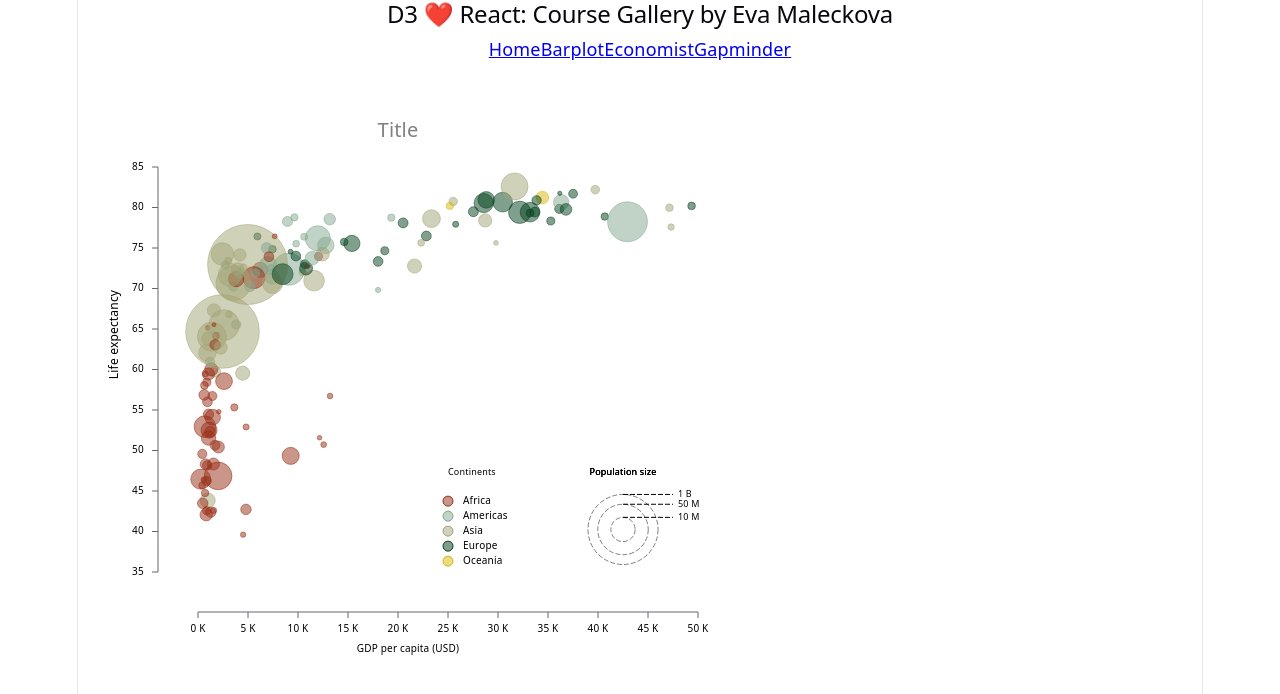
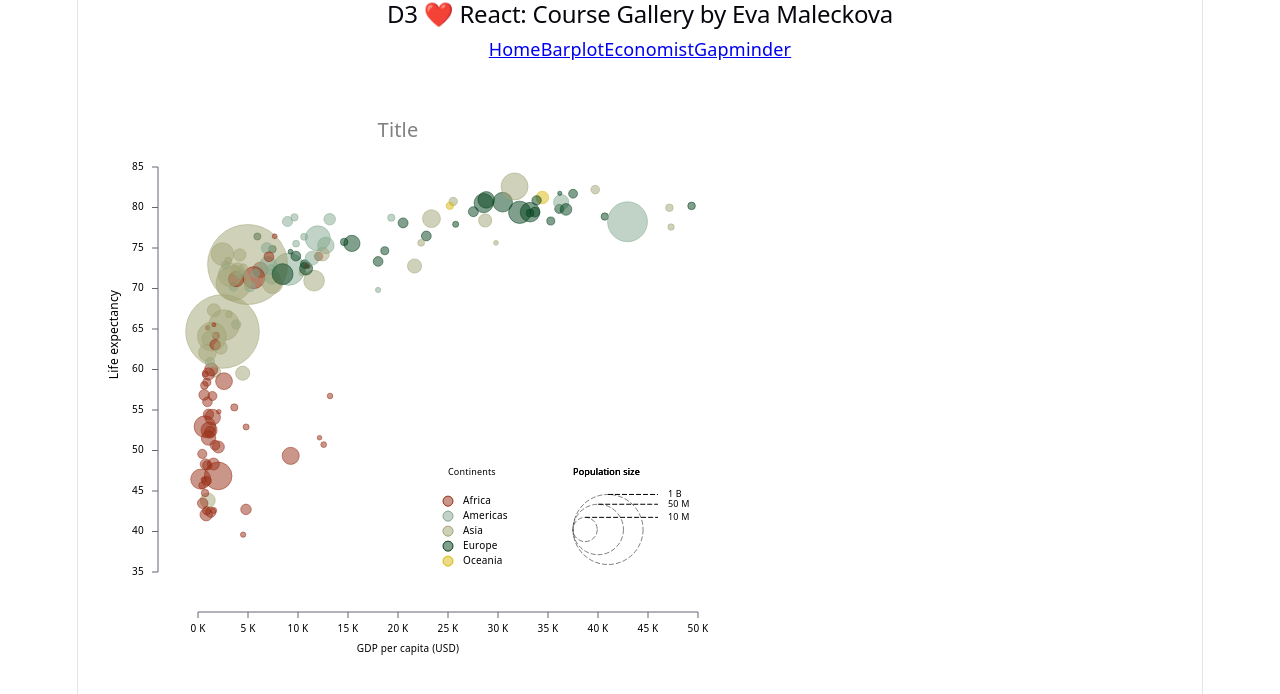
Before and after one commit to emaleckova/d3-react-class-2026, a React (Vite) app: page /gapminder in a window 1280 px wide. Shown: the top 694 px of the page. Built offline with nearby package versions, Linux system fonts and the light colour scheme.

Commit message:
Realigned population size legend

```diff
--- a/src/visualizations/03_GapminderPlot/gapminderPlot.jsx
+++ b/src/visualizations/03_GapminderPlot/gapminderPlot.jsx
@@ -91,12 +91,21 @@ export default function GapminderPlot({ data }) {
             />
           ))}
           {/* Population legend */}
-          {/* Circles */}
           {popLegendData.map((d, i) => (
             <>
+              <text
+                x={xScale(maxGdp * 0.75)}
+                y={yScale(minLifeExp * 1.35)}
+                fontSize="9px"
+                textAnchor="left"
+                alignmentBaseline="middle"
+                fill="black"
+              >
+                Population size
+              </text>
               <circle
                 key={i}
-                cx={xScale(maxGdp * 0.85)}
+                cx={xScale(maxGdp * 0.75) + popSizeScale(d.value)}
                 cy={yScale(minLifeExp * 1.15)}
                 r={popSizeScale(d.value)}
                 stroke="black"
@@ -105,25 +114,15 @@ export default function GapminderPlot({ data }) {
                 fill="none"
               />
               <line
-                x1={xScale(maxGdp * 0.85)}
-                x2={xScale(maxGdp * 0.85) + 50}
+                x1={xScale(maxGdp * 0.75) + popSizeScale(d.value)}
+                x2={xScale(maxGdp * 0.75) + 85}
                 y1={yScale(minLifeExp * 1.15) - popSizeScale(d.value)}
                 y2={yScale(minLifeExp * 1.15) - popSizeScale(d.value)}
                 stroke="black"
                 strokeDasharray="5,2"
               ></line>
               <text
-                x={xScale(maxGdp * 0.85)}
-                y={yScale(minLifeExp * 1.35)}
-                fontSize="9px"
-                textAnchor="middle"
-                alignmentBaseline="middle"
-                fill="black"
-              >
-                Population size
-              </text>
-              <text
-                x={xScale(maxGdp * 0.85) + 55}
+                x={xScale(maxGdp * 0.75) + 95}
                 y={yScale(minLifeExp * 1.15) - popSizeScale(d.value)}
                 textAnchor="left"
                 alignmentBaseline="middle"
```
